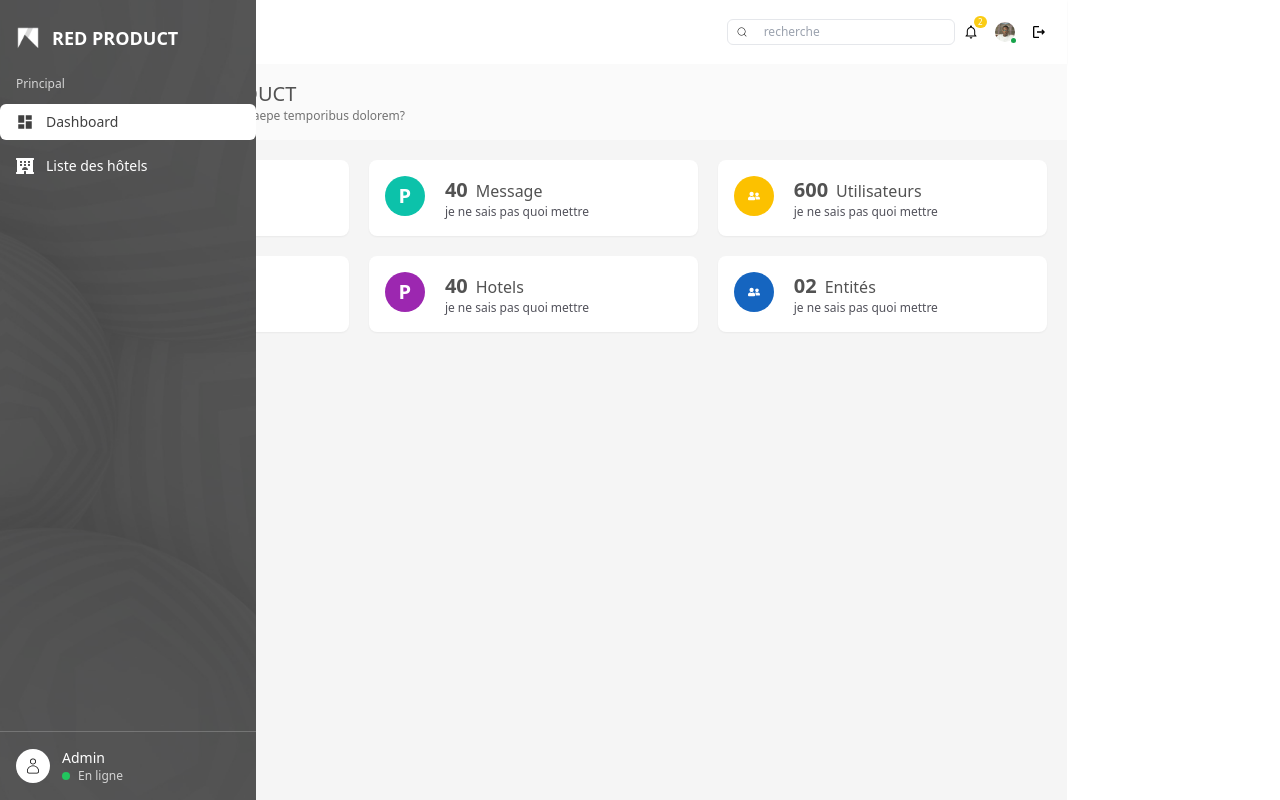
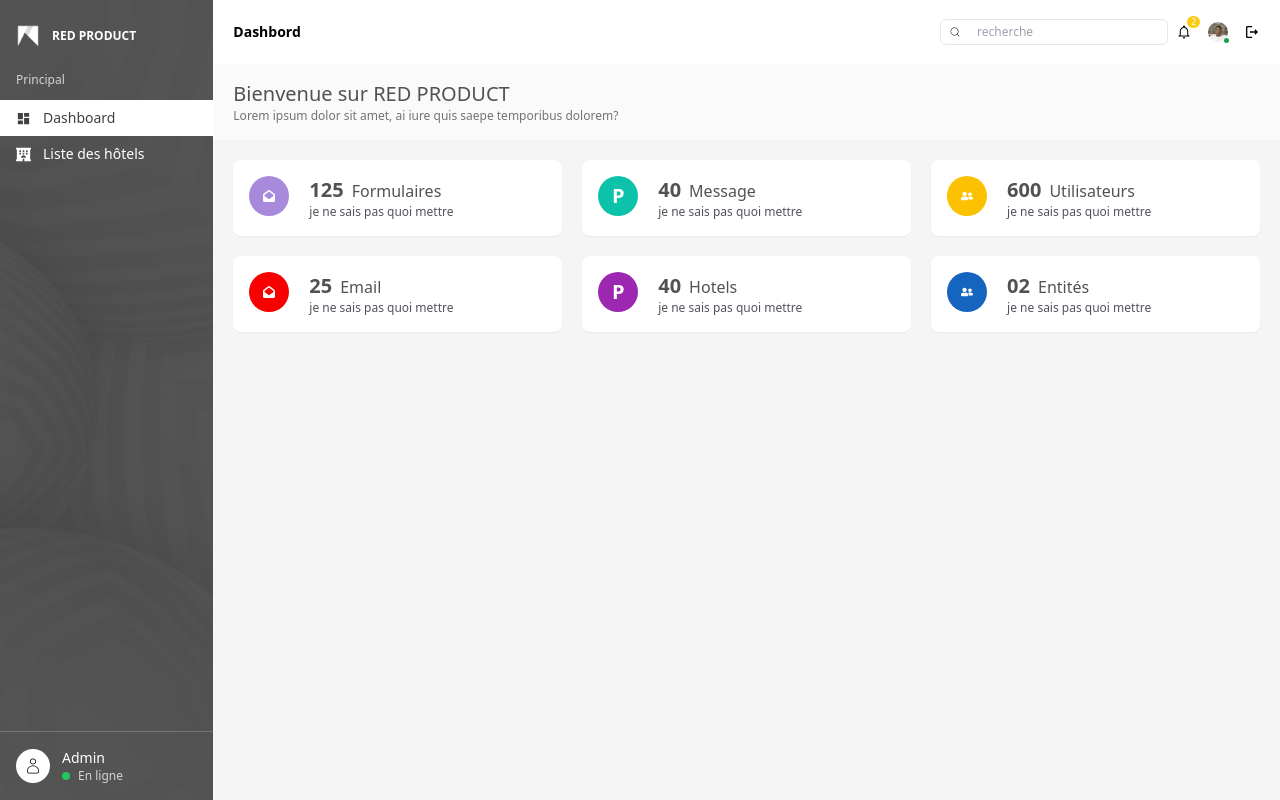
Before and after one commit to Kirama97/front_redproduct, a React (Vite) app: page /dashboard in a window 1280 px wide. Built offline with nearby package versions, Linux system fonts and the light colour scheme; a web font is replaced by a local one.

Commit message:
responsive

```diff
--- a/src/App.jsx
+++ b/src/App.jsx
@@ -1,12 +1,12 @@
 import { createBrowserRouter, RouterProvider } from "react-router-dom";
 import AppProvider from "./context/AppProvider";
-import { Router } from "./routes/Router";
+import { router } from "./routes/Router";
 
 function App() {
 
   return (
     <AppProvider>
-      <RouterProvider router={Router} />
+      <RouterProvider router={router} />
     </AppProvider>
   );
 }
--- a/src/app/layout/MainLayout.jsx
+++ b/src/app/layout/MainLayout.jsx
@@ -8,7 +8,7 @@ import TopBar from './../../components/commun/TopBar';
 const MainLayout = () => {
    const [showSideBar , setShowSideBar] = useState(false)
   return (
-    <div className="flex h-screen w-screen bg-white">
+    <div className="flex h-screen w-screen overflow-hidden bg-white">
         <SideBar   showSideBar={showSideBar} setShowSideBar={setShowSideBar}  />
         <main className='w-full sm:w-5/6 bg-neutral-100' >
           <TopBar   showSideBar={showSideBar} setShowSideBar={ setShowSideBar} />
--- a/src/app/pages/Hotels.jsx
+++ b/src/app/pages/Hotels.jsx
@@ -12,7 +12,7 @@ const Hotels = () => {
 
 
   return (
-    <div className='relative '>
+    <div className='relative overflow-hidden'>
          {/* top */}
        <div className="flex items-center justify-between bg-neutral-50 px-5 py-3">
           <div className="flex items-center gap-2">
@@ -24,7 +24,7 @@ const Hotels = () => {
        </div>
        {/* galeri hotel */}
 
-        <div className="p-5 overflow-y-scroll  h-[86vh]  grid grid-cols-2 md:grid-cols-3 lg:grid-cols-4 gap-x-7 gap-y-10">
+        <div className="p-5 overflow-y-scroll h-[86vh] sm:h-[84vh]  grid grid-cols-2 md:grid-cols-3 lg:grid-cols-4 gap-x-7 gap-y-10">
             {
                hotels.map((hotel) => (
                    <HotelItem hotel={hotel} key={hotel.id} />
--- a/src/components/AjouterHotel.jsx
+++ b/src/components/AjouterHotel.jsx
@@ -106,7 +106,7 @@ const AjouterHotel = ({ setShowAddHotel, onSave }) => {
   };
 
   return (
-    <div className="absolute inset-0   max-h-screen  bg-neutral-400/20 py-2 sm:py-8 px-4" style={{ fontFamily: "'Inter', system-ui, sans-serif" }}>
+    <div className="absolute inset-0 max-h-screen  bg-neutral-400/20 py-2 sm:py-0 px-4" style={{ fontFamily: "'Inter', system-ui, sans-serif" }}>
       <div className="max-w-2xl  mx-auto bg-white rounded-2xl overflow-hidden">
 
 
@@ -128,7 +128,7 @@ const AjouterHotel = ({ setShowAddHotel, onSave }) => {
           </div>
 
           {/* Form */}
-          <form onSubmit={handleSubmit} className="p-4 space-y-4">
+          <form onSubmit={handleSubmit} className="h-[70vh] overflow-y-auto p-4 space-y-4">
 
 
             <div className="grid grid-cols-1 md:grid-cols-2 gap-4">
@@ -264,7 +264,7 @@ const AjouterHotel = ({ setShowAddHotel, onSave }) => {
             </div>
 
             {/* Submit Button */}
-            <div className="flex justify-end pt-4">
+            <div className="flex justify-end">
               <button
                 type="submit"
                 disabled={loading}
--- a/src/components/commun/SideBar.jsx
+++ b/src/components/commun/SideBar.jsx
@@ -8,7 +8,7 @@ import { FaHotel } from "react-icons/fa";
 
 const SideBar = ({ showSideBar ,setShowSideBar }) => {
   const linkClass = ({ isActive }) =>
-    `flex items-center gap-3 px-4 py-2 text-sm rounded-md transition-all
+    `flex items-center gap-3 px-4 py-2 text-sm transition-all
      ${
        isActive
          ? "bg-white text-neutral-700 font-medium"
@@ -20,13 +20,13 @@ const SideBar = ({ showSideBar ,setShowSideBar }) => {
       {/* DESKTOP */}
       <div
         style={{ backgroundImage: `url(${image_bg})` }}
-        className="hidden md:flex fixed left-0 top-0 h-screen w-64 flex-col justify-between bg-center bg-cover z-40"
+        className="hidden md:flex  h-screen w-1/6 flex-col justify-between bg-center bg-cover z-40"
       >
         {/* TOP */}
         <div>
           <div className="flex items-center gap-3 px-4 py-6">
             <img src={logo} className="w-6 h-6" alt="logo" />
-            <h1 className="text-white text-lg font-bold">RED PRODUCT</h1>
+            <h1 className="text-white text-xs font-bold">RED PRODUCT</h1>
           </div>
 
           {/* MENU */}
@@ -35,14 +35,14 @@ const SideBar = ({ showSideBar ,setShowSideBar }) => {
               Principal
             </p>
 
-            <nav className="flex flex-col gap-2">
+            <nav className="flex flex-col ">
               <NavLink to="/dashboard" className={linkClass}>
-                <MdDashboard size={18} />
+                <MdDashboard size={15} />
                 Dashboard
               </NavLink>
 
               <NavLink to="/hotels" className={linkClass}>
-                <FaHotel size={18} />
+                <FaHotel size={15} />
                 Liste des hôtels
               </NavLink>
             </nav>
--- a/src/components/commun/TopBar.jsx
+++ b/src/components/commun/TopBar.jsx
@@ -16,9 +16,9 @@ const TopBar = ({showSideBar ,setShowSideBar}) => {
         <div className="flex items-center gap-5">
           <RiMenu2Fill size={20}
            onClick={() => setShowSideBar(!showSideBar)}
-           className='min-sm:hidden'
+           className='sm:hidden'
            />
-          <h1 className='text-lg sm:text-sm font-semibold '>Dashbord</h1>
+          <h1 onClick={() => Navigate("/dashboard")} className='text-lg sm:text-sm font-semibold '>Dashbord</h1>
         </div>
         <div className="flex items-center gap-2">
             {/* rechercher */}
--- a/src/routes/router.jsx
+++ b/src/routes/router.jsx
@@ -10,7 +10,7 @@ import DetailHotel from "../app/pages/DetailHotel";
 
 
 
-export const Router = createBrowserRouter([
+export const router = createBrowserRouter([
 
 
   { path: "/", element: <Connexion /> },
```
